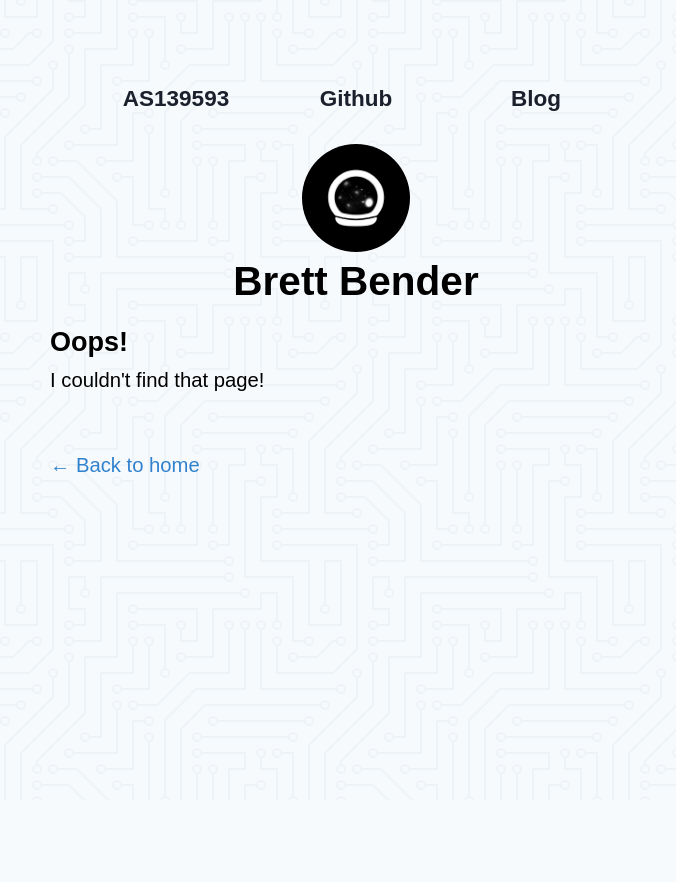
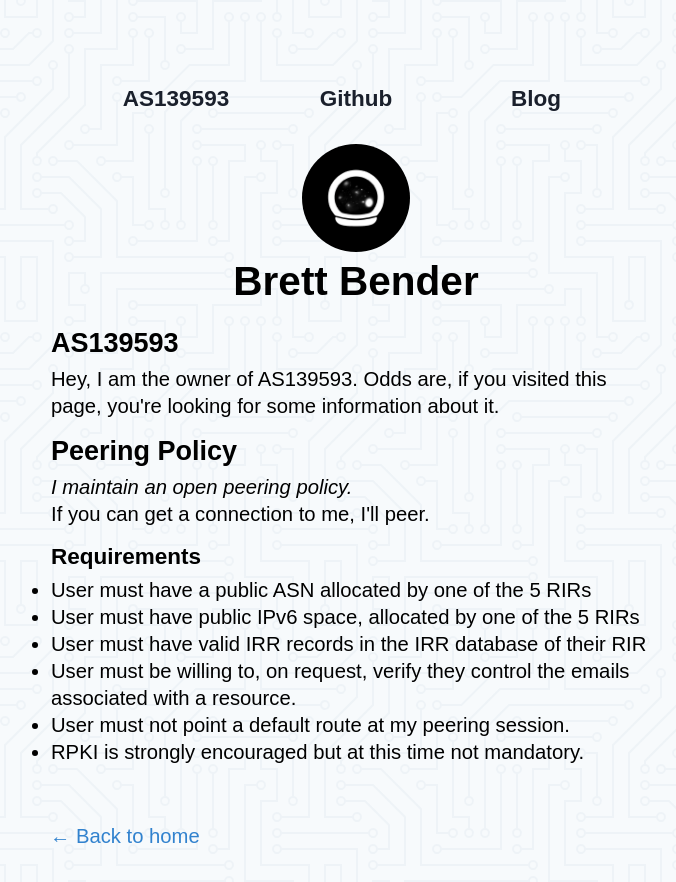
Before and after one commit to GreatGodApollo/landing-page, a Next.js app: page /asn in a window 1280 px wide. Before the commit this address had no page. Shown: the top 882 px of the page, without its empty margins (284-960 px from the left). Before the commit the page ends 800 px from the top, so only its background shows below. Built offline with nearby package versions, Linux system fonts and the light colour scheme.

Commit message:
add ASN page

```diff
--- /dev/null
+++ b/pages/asn.js
@@ -0,0 +1,34 @@
+import Head from 'next/head'
+import Layout from '../components/layout'
+
+export default function ASN () {
+  return (
+    <Layout blog>
+      <Head>
+        <title>AS139593</title>
+      </Head>
+      <section className="text-lg leading-6 p-px w-full">
+        <h2 className="text-2xl leading-6 font-bold pt-4 pb-2">AS139593</h2>
+        <p>
+          Hey, I am the owner of AS139593. Odds are, if you visited this page, you&#39;re looking for some information about it.
+        </p>
+
+        <h2 className="text-2xl leading-6 font-bold pt-4 pb-2">Peering Policy</h2>
+        <p>
+          <i>I maintain an open peering policy.</i>
+          <br />
+          If you can get a connection to me, I&#39;ll peer.
+        </p>
+        <h3 className="text-xl leading-5 font-bold pt-4 pb-2">Requirements</h3>
+        <ul className="list-disc">
+          <li>User must have a public ASN allocated by one of the 5 RIRs</li>
+          <li>User must have public IPv6 space, allocated by one of the 5 RIRs</li>
+          <li>User must have valid IRR records in the IRR database of their RIR</li>
+          <li>User must be willing to, on request, verify they control the emails associated with a resource.</li>
+          <li>User must not point a default route at my peering session.</li>
+          <li>RPKI is strongly encouraged but at this time not mandatory.</li>
+        </ul>
+      </section>
+    </Layout>
+  )
+}
```
